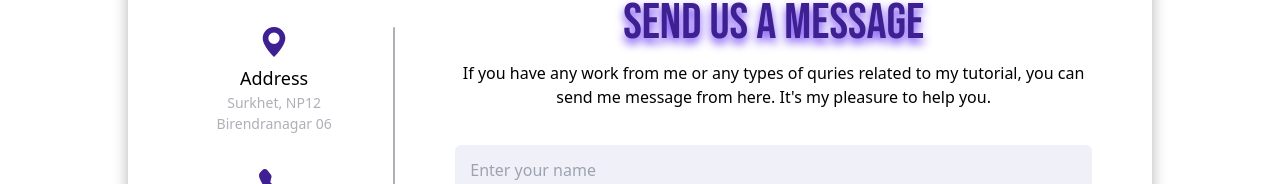
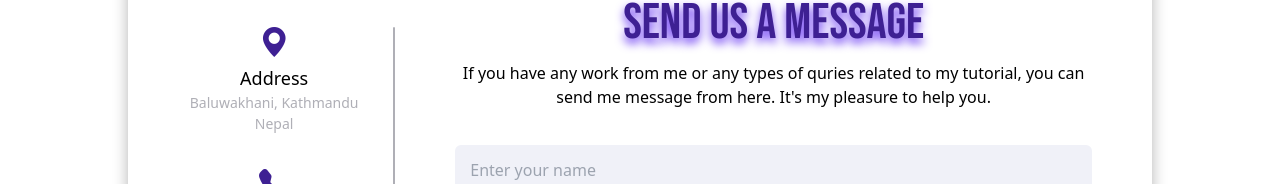
Before and after one commit to SelAshyn/Code_Guide, a Next.js app: page /contact in a window 1280 px wide. Shown: the part 292-476 px from the top of the page. Built offline with nearby package versions, Linux system fonts and the light colour scheme; a web font is replaced by a local one.

Commit message:
Update page.tsx

```diff
--- a/src/app/contact/page.tsx
+++ b/src/app/contact/page.tsx
@@ -35,8 +35,8 @@ export default function Contact(){
       <div className="address details">
         <i className="bi bi-geo-alt-fill" />
         <div className="topic">Address</div>
-        <div className="text-one">Surkhet, NP12</div>
-        <div className="text-two">Birendranagar 06</div>
+        <div className="text-one">Baluwakhani, Kathmandu</div>
+        <div className="text-two">Nepal</div>
       </div>
       <div className="phone details">
         <i className="bi bi-telephone-fill" />
```
